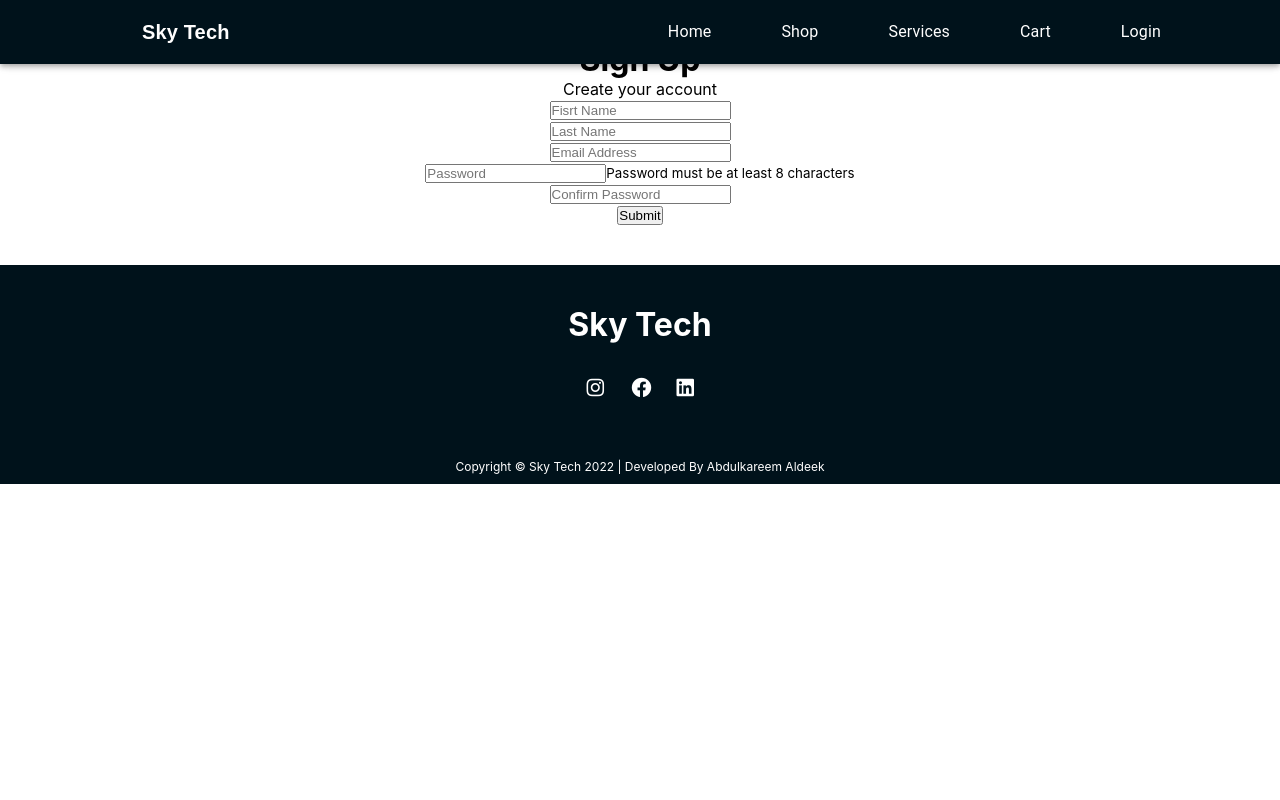
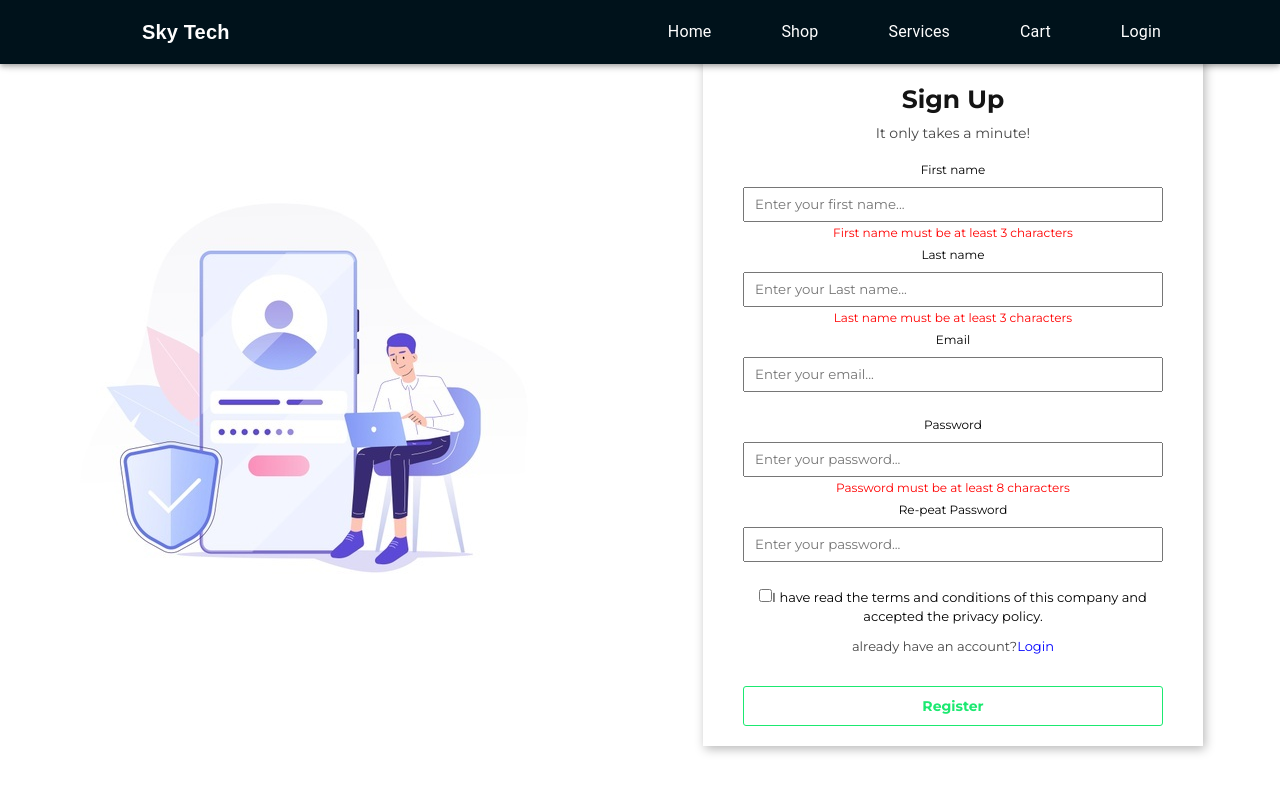
Before and after one commit to DeekCS/React-Project6, a React (Create React App) app: page /register in a window 1280 px wide. Shown: the top 800 px of the page. Built offline with nearby package versions, Linux system fonts and the light colour scheme; the HTML template or start-up script is replaced by a standard one.

Commit message:
update register/login style

```diff
--- a/src/components/Login/Login.js
+++ b/src/components/Login/Login.js
@@ -2,6 +2,8 @@ import React from 'react';
 import './login.css';
 
 import swal from 'sweetalert';
+import regLogo from '../Register/register-onilne.jpg';
+import { Link } from 'react-router-dom';
 
 const Login = ({ userLogin, setUserLogin, isSuccess }) => {
   const handleChange = (e) => {
@@ -49,39 +51,46 @@ const Login = ({ userLogin, setUserLogin, isSuccess }) => {
   };
 
   return (
-    <div className="login">
-      <div className="login-container">
-        <div className="login-title">
-          <h1>Login</h1>
+    <div className="big__container">
+      <div className={'register-img'}>
+        <img src={regLogo} alt={'register'} />
       </div>
-        <div className="login-form">
-          <form onSubmit={handleSubmit}>
-            <div className="form-group">
-              <label htmlFor="email">Email</label>
+      <div className="register-container">
+        <h1 id="main-title">Login</h1>
+        <p id="subtitle">Welcome Again!</p>
+        <form className={'register-form'} onSubmit={handleSubmit}>
+          <div className="placeholders">
+            <label id="pl_first_name" htmlFor="text" className="">
+              Email
+            </label>
             <input
               type="email"
               name="email"
               id="email"
+              placeholder="Enter your email..."
               onChange={handleChange}
             />
           </div>
-            <div className="form-group">
-              <label htmlFor="password">Password</label>
+          <div className="placeholders">
+            <label htmlFor="text" className="">
+              Password
+            </label>
             <input
               type="password"
               name="password"
               id="password"
+              placeholder="Enter your password..."
               onChange={handleChange}
             />
           </div>
-            <div className="form-group">
-              <button type="submit">Login</button>
-              {/*<p>*/}
-              {/*  don't have an account? <Link to="/register">Register</Link>*/}
-              {/*</p>*/}
-            </div>
+          <p className={'login-btn'}>
+            Don't have an account?
+            <Link to="/register">
+              <span className="login-link">Register</span>
+            </Link>
+          </p>
+          <button id="a-submit">Login</button>
         </form>
-        </div>
       </div>
     </div>
   );
--- a/src/components/Register/Register.js
+++ b/src/components/Register/Register.js
@@ -2,6 +2,7 @@ import React, { useEffect } from 'react';
 import './register.css';
 import { Link } from 'react-router-dom';
 import swal from 'sweetalert';
+import regLogo from './register-onilne.jpg';
 
 export default function Register({
   userSign,
@@ -95,39 +96,66 @@ export default function Register({
   };
 
   return (
-    <div className="register">
-      <div className="container">
-        <div className="row">
-          <div className="col-md-8 m-auto">
-            <h1 className="display-2 text-center">Sign Up</h1>
-            <p className="lead text-center">Create your account</p>
-            <form onSubmit={onSubmit}>
-              <div className="form-group">
+    <div className={'big__container'}>
+      <div className={'register-img'}>
+        <img src={regLogo} alt={'register'} />
+      </div>
+      <div className="register-container">
+        <h1 id="main-title">Sign Up</h1>
+        <p id="subtitle">It only takes a minute!</p>
+        <form className={'register-form'} onSubmit={onSubmit}>
+          <div id="first-name" className="placeholders">
+            <label id="pl_first_name" htmlFor="text" className="">
+              First name
+            </label>
             <input
+              required
+              id="pl_first_name"
               type="text"
-                  className="form-control form-control-lg"
-                  placeholder="Fisrt Name"
               name="firstName"
+              placeholder="Enter your first name..."
               value={firstName}
               onChange={handleChange}
             />
+            <small className="form-text text-muted">
+              <span className="error">
+                {firstName.length < 3 &&
+                  'First name must be at least 3 characters'}
+              </span>
+            </small>
           </div>
-              <div className="form-group">
+
+          <div id="first-name" className="placeholders">
+            <label id="pl_last_name" htmlFor="text" className="">
+              Last name
+            </label>
             <input
+              required
+              id="pl_last_name"
               type="text"
-                  className="form-control form-control-lg"
-                  placeholder="Last Name"
               name="lastName"
               value={lastName}
               onChange={handleChange}
+              placeholder="Enter your Last name..."
             />
+            <small className="form-text text-muted">
+              <span className="error">
+                {lastName.length < 3 &&
+                  'Last name must be at least 3 characters'}
+              </span>
+            </small>
           </div>
-              <div className="form-group">
+
+          <div id="email" className="placeholders">
+            <label id="pl_email" htmlFor="text" className="">
+              Email
+            </label>
             <input
+              required
+              id="pl_email"
               type="email"
-                  className="form-control form-control-lg"
-                  placeholder="Email Address"
               name="email"
+              placeholder="Enter your email..."
               value={email}
               onChange={handleChange}
             />
@@ -137,12 +165,17 @@ export default function Register({
                 'Invalid email address'}
             </small>
           </div>
-              <div className="form-group">
+
+          <div id="password" className="placeholders">
+            <label id="pl_password" htmlFor="text" className="">
+              Password
+            </label>
             <input
+              required
+              id="pl_password"
               type="password"
-                  className="form-control form-control-lg"
-                  placeholder="Password"
               name="password"
+              placeholder="Enter your password..."
               value={password}
               onChange={handleChange}
             />
@@ -152,12 +185,17 @@ export default function Register({
                 : ''}
             </small>
           </div>
-              <div className="form-group">
+
+          <div id="password" className="placeholders">
+            <label id="pl_password" htmlFor="text" className="">
+              Re-peat Password
+            </label>
             <input
+              required
+              id="pl_password"
               type="password"
-                  className="form-control form-control-lg"
-                  placeholder="Confirm Password"
               name="password2"
+              placeholder="Enter your password..."
               value={password2}
               onChange={handleChange}
             />
@@ -165,11 +203,25 @@ export default function Register({
               {password !== password2 ? 'Passwords do not match' : ''}
             </small>
           </div>
-              <input type="submit" className="btn btn-info  mt-4" />
+
+          <div className="terms-conditions">
+            <input required type="checkbox" name="vehicle1" value="Bike" />
+            <p id="terms-conditions">
+              I have read the terms and conditions of this company and accepted
+              the privacy policy.
+            </p>
+            <p className={'login-btn'}>
+              already have an account?
+              <Link to="/login">
+                <span className="login-link">Login</span>
+              </Link>
+            </p>
+          </div>
+
+          <br />
+
+          <button id="a-submit">Register</button>
         </form>
-            {/*already have an account? <Link to="/login">Login</Link>*/}
-          </div>
-        </div>
       </div>
     </div>
   );
--- a/src/components/Register/register.css
+++ b/src/components/Register/register.css
@@ -1 +1,153 @@
-/* Register */
+.register-container {
+  display: flex;
+  flex-direction: column;
+  justify-content: center;
+  align-items: center;
+  width: 100%;
+  max-width: 500px;
+  margin: 0 auto;
+  /*padding: 0 20px;*/
+  box-shadow: 2px 3px 10px rgb(184, 184, 184);
+}
+
+@media (max-width: 500px) {
+  .register-container {
+    width: 80%;
+    max-width: 100%;
+    margin-bottom: 20px;
+  }
+}
+
+.big__container {
+  display: flex;
+  justify-content: center;
+  align-items: center;
+  height: 100vh;
+}
+
+@media (max-width: 500px) {
+  .big__container {
+    flex-direction: column;
+    height: auto;
+  }
+}
+
+.register-img img {
+  width: 100%;
+  height: 100%;
+  object-fit: contain;
+  background-size: cover;
+  background-position: center;
+  background-repeat: no-repeat;
+}
+/* Sign Up */
+#main-title {
+  /* border: 2px red solid; */
+  text-align: center;
+  font-size: 25px;
+  padding: 30px 30px 10px 30px;
+  font-weight: 700;
+  color: rgb(20, 20, 20);
+}
+
+/* It only takes a minute! */
+#subtitle {
+  text-align: center;
+  font-size: 14px;
+  color: rgb(70, 70, 70);
+}
+
+.register-form {
+  /* border: 2px red solid; */
+  padding: 20px 40px;
+}
+
+@media (max-width: 500px) {
+  .register-form {
+    padding: 20px 20px;
+  }
+}
+
+.placeholders {
+  /* border: 2px red solid; */
+  height: 85px;
+}
+
+.placeholders > label {
+  display: block;
+  margin-bottom: 10px;
+  font-size: 12px;
+  /* border: 2px red solid; */
+}
+
+.placeholders input {
+  /* border: 2px red solid; */
+  width: 100%;
+  height: 35px;
+  padding: 10px;
+}
+
+.text-muted {
+  color: red;
+  font-size: 12px;
+}
+input::placeholder {
+  font-family: 'Montserrat';
+  /* border: 2px red solid; */
+}
+
+.terms-conditions {
+  /* border: 2px red solid; */
+}
+
+#terms-conditions {
+  display: inline;
+  font-size: 13px;
+  color: black;
+  /* border: 2px red solid; */
+}
+
+#a-submit {
+  display: block;
+  margin: auto;
+  text-align: center;
+  padding: 10px 30px 10px 30px;
+  font-family: 'Montserrat', 'sans-serif';
+  border: 1px solid rgb(27, 233, 112);
+  background-color: white;
+  border-radius: 3px;
+  cursor: pointer;
+  width: 100%;
+  font-size: 14px;
+  color: rgb(27, 233, 112);
+  font-weight: 700;
+  -webkit-transition: all 0.43s ease;
+}
+
+#a-submit:hover {
+  border: 1px solid rgb(27, 233, 112);
+  background-color: rgb(27, 233, 112);
+  color: white;
+  width: 50%;
+  /* box-shadow: 2px 3px 10px rgb(211, 211, 211); */
+}
+
+#a-submit:active {
+  width: 40%;
+  /* box-shadow: 2px 3px 10px rgb(211, 211, 211); */
+}
+
+.login-link {
+  text-align: center;
+  font-size: 13px;
+  color: blue;
+  /* border: 2px red solid; */
+}
+.login-btn {
+  margin-top: 1em;
+  margin-bottom: 1em;
+  /*text-align: center;*/
+  font-size: 13px;
+  color: rgb(70, 70, 70);
+  /* border: 2px red solid; */
+}
--- a/src/index.css
+++ b/src/index.css
@@ -1,18 +1,11 @@
+@import url('https://fonts.googleapis.com/css?family=Montserrat:400,700');
+
 * {
   padding: 0;
   margin: 0;
   box-sizing: border-box;
 }
+
 body {
-  margin: 0;
-  font-family: -apple-system, BlinkMacSystemFont, "Segoe UI", "Roboto", "Oxygen",
-    "Ubuntu", "Cantarell", "Fira Sans", "Droid Sans", "Helvetica Neue",
-    sans-serif;
-  -webkit-font-smoothing: antialiased;
-  -moz-osx-font-smoothing: grayscale;
+  font-family: 'Montserrat', sans-serif;
 }
-
-code {
-  font-family: source-code-pro, Menlo, Monaco, Consolas, "Courier New",
-    monospace;
-}
```
Also changed, not shown: src/setupTests.js (+1 -1 lines), public/assets/register.svg (added), src/components/Register/register-onilne.jpg (added). Lines whose indentation alone changed are shown as unchanged.
